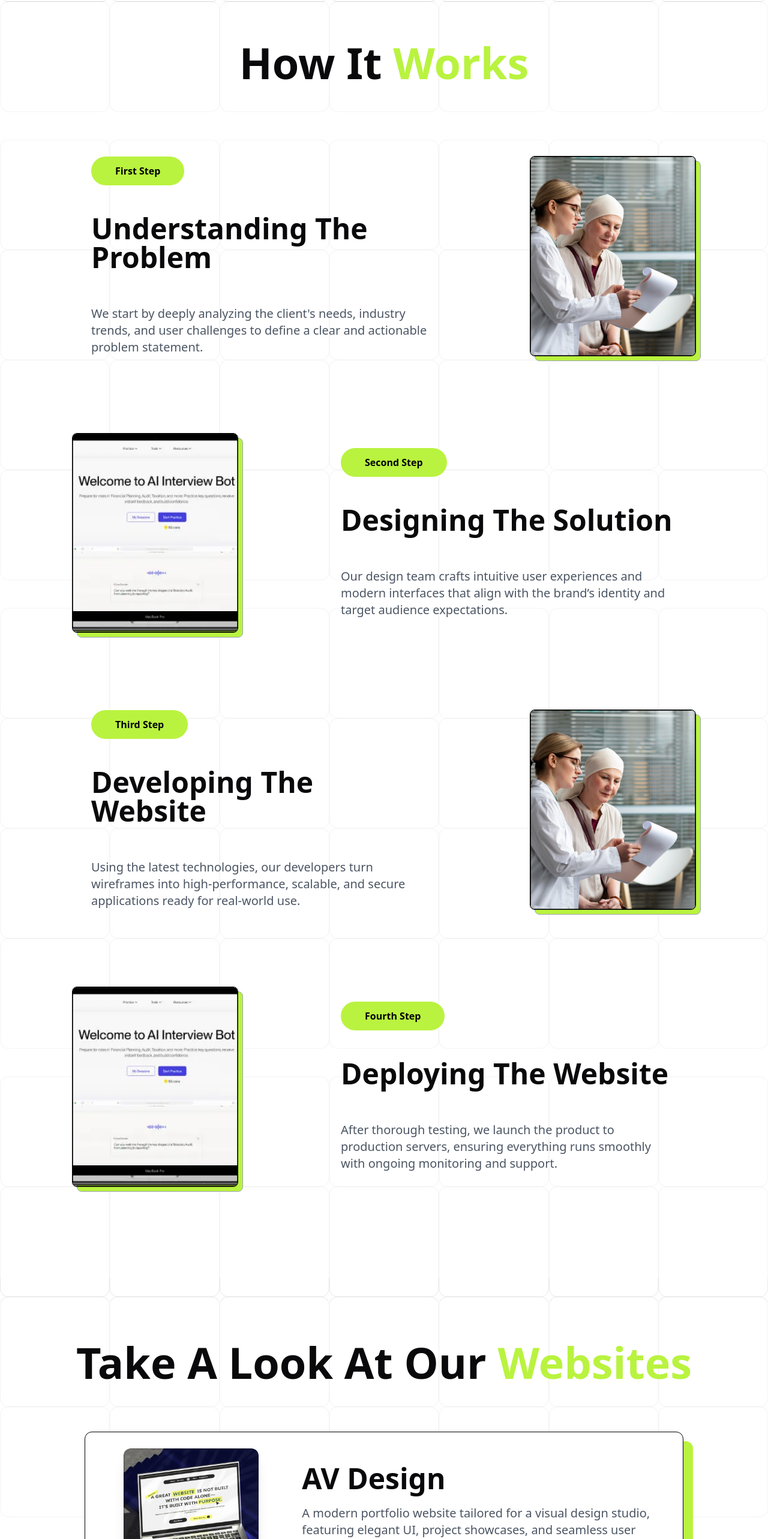
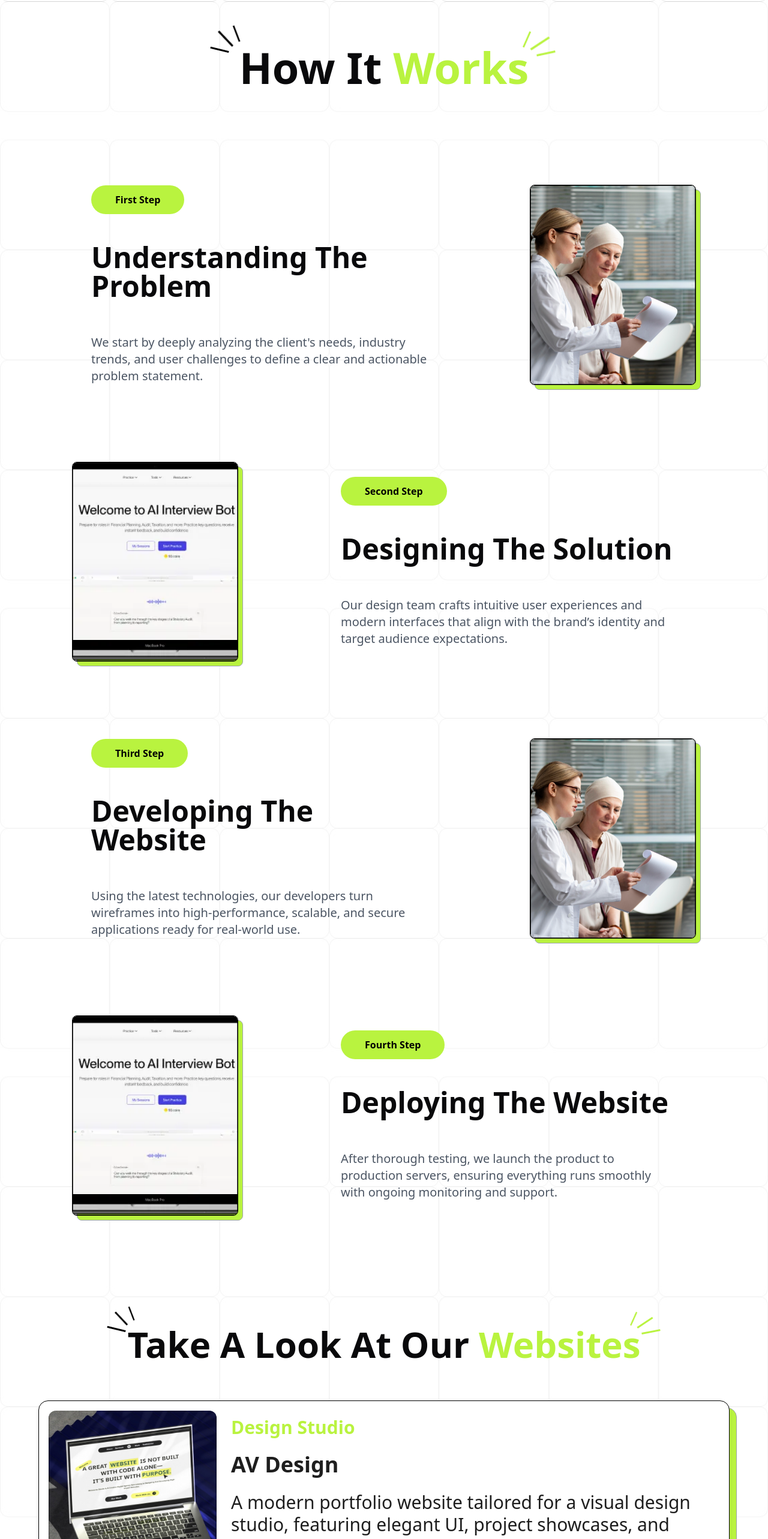
Before and after one commit to Sandipan-seth/WebWorkStudioPage, a React (Vite) app: page / in a window 1280 px wide. Shown: the part 1340-3906 px from the top of the page at 60% size. Built offline with nearby package versions, Linux system fonts and the light colour scheme.

Commit message:
changed headings

```diff
--- a/src/components/AboutComponents/Team.jsx
+++ b/src/components/AboutComponents/Team.jsx
@@ -1,8 +1,9 @@
 import React from "react";
 import { FaLinkedin, FaGithub, FaInstagram } from "react-icons/fa"; // Changed FaTwitter to FaInstagram
 import Rupam from "../../assets/Team/Rupam.jpg";
-import Sandipan from "../../assets/Team/Sandipan.png";
-
+//import Sandipan from "../../assets/Team/Sandipan.png";
+import Soham from "../../assets/Team/Sohom.jpg";
+import Debdeep from "../../assets/Team/Debdeep.jpg";
 function Team() {
   const team = [
     {
@@ -34,7 +35,7 @@ function Team() {
       role: "UI/UX Designer",
       description:
         "Creative designer passionate about intuitive interfaces and user-first design. Loves turning complex ideas into clean, usable designs.",
-      image: Rupam,
+      image: Soham,
       socials: {
         linkedin: "https://www.linkedin.com/in/sohom-das",
         github: "https://github.com/sohomdas",
@@ -46,7 +47,7 @@ function Team() {
       role: "Frontend Developer",
       description:
         "Frontend wizard with a knack for pixel-perfect designs and smooth user experiences. Obsessed with performance and UI polish.",
-      image: Sandipan,
+      image: Debdeep,
       socials: {
         linkedin: "https://www.linkedin.com/in/debdeep-guga",
         github: "https://github.com/debdeepguga",
--- a/src/components/ContactComponents/Form.jsx
+++ b/src/components/ContactComponents/Form.jsx
@@ -9,7 +9,7 @@ const Form = () => {
         {/* Header */}
         <h2 className="text-3xl md:text-6xl font-bold text-center mb-4">
           Want To Collaborate Together ? <br />
-          <span className="text-lime-500 font-bold">Reach</span> Out
+          <span className="text-[#B9F33F] font-bold">Reach</span> Out
         </h2>
 
         {/* Image */}
@@ -84,17 +84,18 @@ const Form = () => {
           </div>
 
           <div className="flex items-center space-x-2">
-            <input type="checkbox" id="terms" className="accent-lime-500" onChange={()=>setAgreed(!agreed)} />
+            <input type="checkbox" id="terms" className="accent-lime-500" onChange={() => setAgreed(!agreed)} />
             <label htmlFor="terms" className="text-sm">
               Agree To The Terms And Conditions
             </label>
           </div>
 
+          <div className='flex justify-center md:justify-start'>
             {
               agreed ? (
                 <button
                   type="submit"
-            className="mt-4 w-full bg-black text-white py-2 rounded hover:bg-gray-800 transition"
+                  className="mt-4 w-1/4 bg-black text-white md:text-lg text-sm py-2 rounded-3xl hover:bg-gray-800 transition"
 
                 >
                   Submit
@@ -103,12 +104,14 @@ const Form = () => {
                 <button
                   type="submit"
                   disabled
-                className="w-full bg-gray-300 text-gray-500 py-2 rounded-md font-semibold cursor-not-allowed"
+                  className="w-1/4 bg-gray-300 text-gray-500 py-2 rounded-3xl font-semibold cursor-not-allowed"
                 >
                   Submit
                 </button>
               )
             }
+          </div>
+
         </form>
       </div>
     </div>
--- a/src/components/HomeComponents/Faq/Faq.jsx
+++ b/src/components/HomeComponents/Faq/Faq.jsx
@@ -52,11 +52,11 @@ const FAQ = () => {
     <div className="w-full max-w-7xl mx-auto py-10 px-2 sm:px-6 lg:px-16">
       <div className="flex justify-center items-center gap-2 mb-6 sm:mb-10">
         <div className="relative flex justify-center items-center mt-2 mb-10">
-          <div className="flex items-center absolute left-[-71px] top-[-4px] sm:left-[-68px] sm:top-[-2px] gap-1">
+          <div className="flex items-center absolute left-[-71px] top-[-4px] sm:left-[-60px] sm:top-[-12px] gap-1">
             <img
               src={faq_blackline1}
               alt="Black Line 1"
-              className="relative h-4 sm:h-6 translate-x-[57px] translate-y-[-17px] sm:translate-x-[43px] sm:translate-y-[-24px]"
+              className="relative h-4 sm:h-6 translate-x-[59px] translate-y-[-17px] sm:translate-x-[43px] sm:translate-y-[-24px]"
             />
             <img
               src={faq_blackline2}
@@ -66,13 +66,13 @@ const FAQ = () => {
             <img
               src={faq_blackline3}
               alt="Black Line 3"
-              className="relative object-contain h-4 w-5 sm:w-8 sm:h-6 translate-x-[5px] sm:translate-x-[-34px]"
+              className="relative object-contain h-4 w-5 sm:w-8 sm:h-6 translate-x-[5px] translate-y-[2px] sm:translate-x-[-35px]"
             />
           </div>
-          <h2 className="sm:text-5xl text-xl font-poppins font-bold text-center">
-            Frequently Asked <span className="text-lime-400">Question</span>
+          <h2 className="sm:text-6xl text-xl font-poppins font-bold text-center">
+            Frequently Asked <span className="text-[#B9F33F]">Question</span>
           </h2>
-          <div className="flex items-center absolute top-[-6px] right-7 sm:top-1 sm:right-6 gap-1">
+          <div className="flex items-center absolute top-[-6px] right-7 sm:-top-2 sm:right-10 gap-1">
             <img
               src={faq_greenline1}
               alt="Green Line 1"
@@ -81,7 +81,7 @@ const FAQ = () => {
             <img
               src={faq_greenline2}
               alt="Green Line 2"
-              className="relative h-3 translate-x-[78px] translate-y-[-8px] sm:h-6 sm:translate-x-[114px] sm:translate-y-[-18px]"
+              className="relative h-3 translate-x-[78px] translate-y-[-8px] sm:h-5 sm:translate-x-[114px] sm:translate-y-[-18px]"
             />
             <img
               src={faq_greenline3}
--- a/src/components/HomeComponents/HowItWork.jsx
+++ b/src/components/HomeComponents/HowItWork.jsx
@@ -1,7 +1,12 @@
 import React from "react";
 import Step1 from "../../assets/HomeAssets/HowItWork/Step1.png";
 import Step2 from "../../assets/HomeAssets/HowItWork/Step2.png";
-
+import faq_blackline1 from "../../assets/HomeAssets/FAQ/faq_blackline1.png";
+import faq_blackline2 from "../../assets/HomeAssets/FAQ/faq_blackline2.png";
+import faq_blackline3 from "../../assets/HomeAssets/FAQ/faq_blackline3.png";
+import faq_greenline1 from "../../assets/HomeAssets/FAQ/faq_greenline1.png";
+import faq_greenline2 from "../../assets/HomeAssets/FAQ/faq_greenline2.png";
+import faq_greenline3 from "../../assets/HomeAssets/FAQ/faq_greenline3.png";
 const steps = [
   {
     id: 1,
@@ -41,16 +46,52 @@ const steps = [
 export default function HowItWork() {
   return (
     <div className="bg-white/50 py-16 max-w-7xl mx-auto px-4 ">
-      <h2 className="text-5xl md:text-7xl font-bold text-center mb-20">
-        How It <span className="text-[#b9f33f]">Works</span>
-      </h2>
+      <div className="relative flex justify-center items-center mt-2 mb-10">
+        <div className="flex items-center absolute left-[-1px] top-[-4px] sm:left-[328px] sm:top-[-10px] gap-0">
+          <img
+            src={faq_blackline1}
+            alt="Black Line 1"
+            className="relative h-4 sm:h-7 translate-x-[57px] translate-y-[-15px] sm:translate-x-[43px] sm:translate-y-[-24px]"
+          />
+          <img
+            src={faq_blackline2}
+            alt="Black Line 2"
+            className="relative h-4 sm:h-7 translate-x-[33px] translate-y-[-10px] sm:translate-x-[5px] sm:translate-y-[-16px]"
+          />
+          <img
+            src={faq_blackline3}
+            alt="Black Line 3"
+            className="relative object-contain h-4 w-5 sm:w-8 sm:h-7 translate-x-[8px] translate-y-[2px] sm:translate-x-[-35px] sm:translate-y-[3px]"
+          />
+        </div>
+        <h2 className="text-4xl md:text-7xl font-bold text-center mb-20">
+          How It <span className="text-[#b9f33f]">Works</span>
+        </h2>
+        <div className="flex items-center absolute top-[-4px] right-[94px] sm:top-0 sm:right-[424px] gap-1">
+          <img
+            src={faq_greenline1}
+            alt="Green Line 1"
+            className="relative h-4 translate-x-[83px] translate-y-[-14px] sm:h-7 sm:translate-x-[120px] sm:translate-y-[-24px]"
+          />
+          <img
+            src={faq_greenline2}
+            alt="Green Line 2"
+            className="relative h-3 translate-x-[78px] translate-y-[-8px] sm:h-6 sm:translate-x-[113px] sm:translate-y-[-18px]"
+          />
+          <img
+            src={faq_greenline3}
+            alt="Green Line 3"
+            className="relative object-contain h-4 w-5 translate-x-[59px] translate-y-[5px] sm:w-8 sm:h-7 sm:translate-x-[86px] sm:translate-y-[-1px]"
+          />
+        </div>
+      </div>
+
 
       {steps.map((step, index) => (
         <div
           key={step.id}
-          className={`mb-12 flex flex-col justify-center md:flex-row items-stretch py-5 md:py-10 ${
-            index % 2 === 0 ? "md:flex-row-reverse" : ""
-          }`}
+          className={`mb-12 flex flex-col justify-center md:flex-row items-stretch py-5 md:py-10 ${index % 2 === 0 ? "md:flex-row-reverse" : ""
+            }`}
         >
           <div className={`md:w-1/3 mb-6 md:mb-0 flex justify-center
             ${index % 2 === 0 ? "md:justify-end" : "md:justify-start"}
--- a/src/components/HomeComponents/TakeALook.jsx
+++ b/src/components/HomeComponents/TakeALook.jsx
@@ -2,15 +2,22 @@ import React from "react";
 import AV from "../../assets/HomeAssets/LookWebSites/AV.png";
 import GP from "../../assets/HomeAssets/LookWebSites/GP.png";
 import TF from "../../assets/HomeAssets/LookWebSites/TF.png";
-import { ArrowUpRight } from "lucide-react";
-
-const steps = [
+import arrow from "../../assets/BlogsAssets/arrow.png";
+import faq_blackline1 from "../../assets/HomeAssets/FAQ/faq_blackline1.png";
+import faq_blackline2 from "../../assets/HomeAssets/FAQ/faq_blackline2.png";
+import faq_blackline3 from "../../assets/HomeAssets/FAQ/faq_blackline3.png";
+import faq_greenline1 from "../../assets/HomeAssets/FAQ/faq_greenline1.png";
+import faq_greenline2 from "../../assets/HomeAssets/FAQ/faq_greenline2.png";
+import faq_greenline3 from "../../assets/HomeAssets/FAQ/faq_greenline3.png";
+const projects = [
   {
     id: 1,
     title: "AV Design",
     description:
       "A modern portfolio website tailored for a visual design studio, featuring elegant UI, project showcases, and seamless user interactions to highlight creative works.",
+    date: "May 2024",
     image: AV,
+    category: "Design Studio",
     link: "https://www.av-design.in/",
   },
   {
@@ -18,7 +25,9 @@ const steps = [
     title: "Manpasand",
     description:
       "An intuitive website developed for a local food brand, offering a visually engaging interface to explore and learn more about the brand’s unique offerings.",
+    date: "March 2024",
     image: TF,
+    category: "Food Brand",
     link: "https://manpasand.us/",
   },
   {
@@ -26,53 +35,90 @@ const steps = [
     title: "Gram Panchayat",
     description:
       "A community-focused portal built for local governance, enabling villagers to access schemes, submit grievances, and stay updated on Gram Panchayat activities.",
+    date: "January 2024",
     image: GP,
+    category: "Civic Project",
     link: "https://yourdomain.com/gram-panchayat",
   },
 ];
 
-export default function TakeALook() {
+const TakeALook = () => {
   return (
-    <div className="bg-white/50 py-16 max-w-7xl mx-auto px-4 mt-5 md:mt-10">
-      <h2 className="text-5xl md:text-7xl font-bold text-center mb-20">
+    <div className="min-h-screen bg-white/50 py-6 px-8 md:px-10">
+      <div className="relative flex justify-center items-center mt-2 mb-16">
+        <div className="flex items-center absolute left-[-41px] top-[-4px] sm:left-[130px] sm:top-[-9px] gap-1">
+          <img
+            src={faq_blackline1}
+            alt="Black Line 1"
+            className="relative h-4 sm:h-6 translate-x-[59px] translate-y-[-17px] sm:translate-x-[43px] sm:translate-y-[-24px]"
+          />
+          <img
+            src={faq_blackline2}
+            alt="Black Line 2"
+            className="relative h-4 sm:h-6 translate-x-[33px] translate-y-[-10px] sm:translate-x-[5px] sm:translate-y-[-16px]"
+          />
+          <img
+            src={faq_blackline3}
+            alt="Black Line 3"
+            className="relative object-contain h-4 w-5 sm:w-8 sm:h-6 translate-x-[5px] translate-y-[2px] sm:translate-x-[-35px]"
+          />
+        </div>
+        <h2 className="text-3xl md:text-6xl font-bold text-center">
           Take A Look At Our <span className="text-[#b9f33f]">Websites</span>
         </h2>
-      <div className="space-y-12">
-        {steps.map((step, index) => (
-          <div
-            key={step.id}
-            className="relative items-center flex justify-center md:hover:scale-105 transition-transform duration-300"
-          >
-            <div className="w-full md:w-[80%] relative">
-              <div className="absolute top-2 md:top-4 left-2 md:left-4 mx-auto w-full h-full rounded-xl bg-[#b9f33f] z-0"></div>
+        <div className="flex items-center absolute top-[-4px] right-12 sm:-top-0 sm:right-[229px] gap-1">
+          <img
+            src={faq_greenline1}
+            alt="Green Line 1"
+            className="relative h-4 translate-x-[84px] translate-y-[-14px] sm:h-6 sm:translate-x-[120px] sm:translate-y-[-24px]"
+          />
+          <img
+            src={faq_greenline2}
+            alt="Green Line 2"
+            className="relative h-3 translate-x-[78px] translate-y-[-8px] sm:h-5 sm:translate-x-[114px] sm:translate-y-[-18px]"
+          />
+          <img
+            src={faq_greenline3}
+            alt="Green Line 3"
+            className="relative object-contain h-4 w-5 translate-x-[60px] translate-y-[5px] sm:w-8 sm:h-6 sm:translate-x-[90px] sm:translate-y-[-2px]"
+          />
+        </div>
+      </div>
 
-              <div
-                className={`relative border mx-auto border-black rounded-xl w-full py-6 px-4 md:min-h-[40vh] flex flex-col md:flex-row items-center justify-between bg-white z-10
-                ${index % 2 === 1 ? "md:flex-row-reverse" : ""}`}
-              >
-                <div className="w-full md:w-1/3 flex justify-center items-center">
+      <div className="space-y-16 max-w-6xl mx-auto">
+        {projects.map((project) => (
+          <div key={project.id} className="relative inline-block w-full">
+            <div className="absolute top-3 left-3 w-full h-full rounded-2xl bg-[#b9f33f] z-0 border border-gray-400"></div>
+            <div className="relative z-10 bg-white rounded-2xl border border-black overflow-hidden shadow-md">
+              <div className="p-4 md:p-4 flex flex-col md:flex-row md:gap-6 gap-2 items-start md:items-center md:min-h-[320px] min-h-[220px]">
+                {/* Image Section */}
+                <div className="w-full md:w-[280px] h-[220px] md:h-[320px] flex-shrink-0">
                   <img
-                    src={step.image}
-                    alt={step.title}
-                    className="w-[70%] max-w-sm md:max-w-sm h-auto rounded-xl object-cover shadow-xl"
+                    src={project.image}
+                    alt={project.title}
+                    className="w-full h-full object-cover rounded-xl"
                   />
                 </div>
 
-                <div className="w-full md:w-2/3 px-5 md:px-6 mt-6 md:mt-0 flex flex-col items-start justify-center gap-5">
-                  <h3 className="text-3xl md:text-5xl font-bold">
-                    {step.title}
-                  </h3>
-                  <p className="text-gray-600 leading-tight text-base md:text-xl">
-                    {step.description}
-                  </p>
+                {/* Text Section */}
+                <div className="flex-1 md:space-y-6 space-y-3 mt-0 md:mt-0">
+                  <span className="text-[#b9f33f] md:text-3xl text-xl font-bold">{project.category}</span>
+                  <h3 className="text-2xl md:text-4xl font-bold text-[#1E1E1E]">{project.title}</h3>
+                  <p className="text-md md:text-3xl text-[#1E1E1E] font-light md:leading-tight leading-snug">{project.description}</p>
+                  <div className="flex items-center justify-between">
+                    <span className="md:text-2xl text-lg text-black font-bold">{project.date}</span>
                     <a
-                    href={step.link}
+                      href={project.link}
                       target="_blank"
                       rel="noopener noreferrer"
-                    className="bg-[#b9f33f] text-black px-5 py-2 rounded-full font-semibold flex items-center w-fit gap-2 hover:bg-lime-400 transition"
+                      className="bg-[#B9F33F] text-[#172D34] md:px-5 px-3 py-2 rounded-full text-xs md:text-base font-poppins flex items-center md:gap-3 gap-2 md:translate-x-[-12px] translate-x-[-4px]"
                     >
-                    View Project <ArrowUpRight size={18} className="inline" />
+                      View Project
+                      <div className="md:w-6 md:h-6 h-4 w-4 rounded-full bg-black flex items-center justify-center md:translate-x-[8px] translate-x-[4px]">
+                        <img src={arrow} alt="Right Arrow" className="md:w-4 md:h-4 h-3 w-3" />
+                      </div>
                     </a>
+                  </div>
                 </div>
               </div>
             </div>
@@ -80,11 +126,14 @@ export default function TakeALook() {
         ))}
       </div>
 
-      <div className="text-center mt-10">
+      {/* View All Projects Button */}
+      <div className="text-center mt-14">
         <button className="bg-[#b9f33f] text-black px-8 py-3 rounded-full font-semibold hover:bg-lime-400 transition">
           View All Projects
         </button>
       </div>
     </div>
   );
-}
+};
+
+export default TakeALook;
--- a/src/components/HomeComponents/Testimonial/Testimonial.jsx
+++ b/src/components/HomeComponents/Testimonial/Testimonial.jsx
@@ -58,18 +58,18 @@ const Testimonial = () => {
         <div className="w-full max-w-7xl mx-auto px-4 mt-14 text-center">
             {/* Heading */}
             <div className="relative flex justify-center items-center mt-2 mb-2">
-                <div className="sm:flex items-center absolute left-[181px] top-[-11px] sm:left-[302px] sm:top-[-5px] gap-1">
+                <div className="sm:flex items-center absolute left-[160px] top-[-11px] sm:left-[302px] sm:top-[-5px] gap-1">
                     <img src={faq_blackline1} alt="Black Line 1" className="relative h-3 translate-x-[-115px] translate-y-[-5px] sm:h-6 sm:translate-x-[43px] sm:translate-y-[-24px]" />
                     <img src={faq_blackline2} alt="Black Line 2" className="relative h-3 translate-x-[-128px] translate-y-[-12px] sm:h-6 sm:translate-x-[5px] sm:translate-y-[-16px]" />
                     <img src={faq_blackline3} alt="Black Line 3" className="relative object-contain h-3 w-4 translate-x-[-136px] translate-y-[-13px] sm:translate-y-[0px] sm:w-8 sm:h-6 sm:translate-x-[-34px]" />
                 </div>
 
-                <h2 className="text-2xl sm:text-6xl font-aeonik font-bold mb-0">
-                    Words That <span className="text-lime-400">Inspire</span>
+                <h2 className="text-3xl sm:text-6xl font-aeonik font-bold mb-0">
+                    Words That <span className="text-[#B9F33F]">Inspire</span>
                 </h2>
 
-                <div className="sm:flex items-center absolute top-[-15px] right-[175px] sm:top-[1px] sm:right-[408px] gap-1">
-                    <img src={faq_greenline1} alt="Green Line 1" className="relative h-4 translate-x-[118px] sm:h-6 sm:translate-x-[120px] sm:translate-y-[-24px]" />
+                <div className="sm:flex items-center absolute top-[-15px] right-[156px] sm:top-[1px] sm:right-[408px] gap-1">
+                    <img src={faq_greenline1} alt="Green Line 1" className="relative h-4 translate-x-[118px] sm:h-7 sm:translate-x-[120px] sm:translate-y-[-24px]" />
                     <img src={faq_greenline2} alt="Green Line 2" className="relative object-contain h-3 w-4 translate-x-[124px] translate-y-[-9px] sm:w-8 sm:h-6 sm:translate-x-[114px] sm:translate-y-[-18px]" />
                     <img src={faq_greenline3} alt="Green Line 3" className="relative object-contain h-3 w-4 translate-x-[128px] translate-y-[-10px] sm:w-8 sm:h-6 sm:translate-x-[90px] sm:translate-y-[-2px]" />
                 </div>
--- a/src/components/Whoarewe/WhoAreWe.jsx
+++ b/src/components/Whoarewe/WhoAreWe.jsx
@@ -52,7 +52,7 @@ const WhoAreWe = () => {
             </div>
 
             {/* Stats */}
-            <div className="grid md:grid-cols-3 grid-cols-1 md:gap-36 gap-10 text-center md:translate-x-[-22px] md:pt-20 md:mb-4">
+            <div className="grid md:grid-cols-3 grid-cols-3 md:gap-36 gap-8 text-center md:translate-x-[-22px] md:pt-20 md:mb-4">
                 <div className='space-y-2'>
                     <img src={icon1} alt="Websites Built Icon" className="mx-auto md:w-16 w-12 mb-2" />
                     <p className="md:text-3xl text-md font-bold font-poppins text-[#141219]">10+</p>
```
Also changed, not shown: src/components/ServicesComponents/ServiceBody.jsx (+49 -8 lines), src/assets/Team/Debdeep.jpg (added), src/assets/Team/Sohom.jpg (added). Lines whose indentation alone changed are shown as unchanged.
